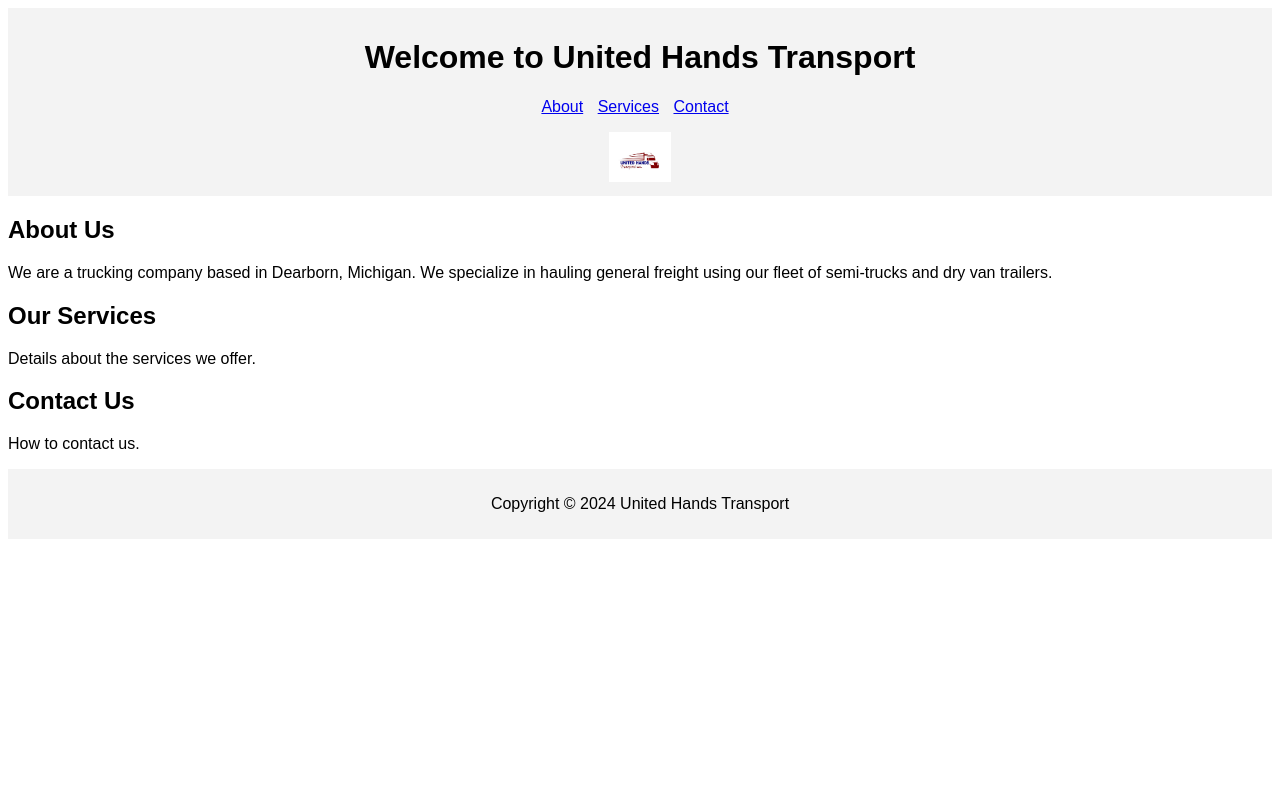
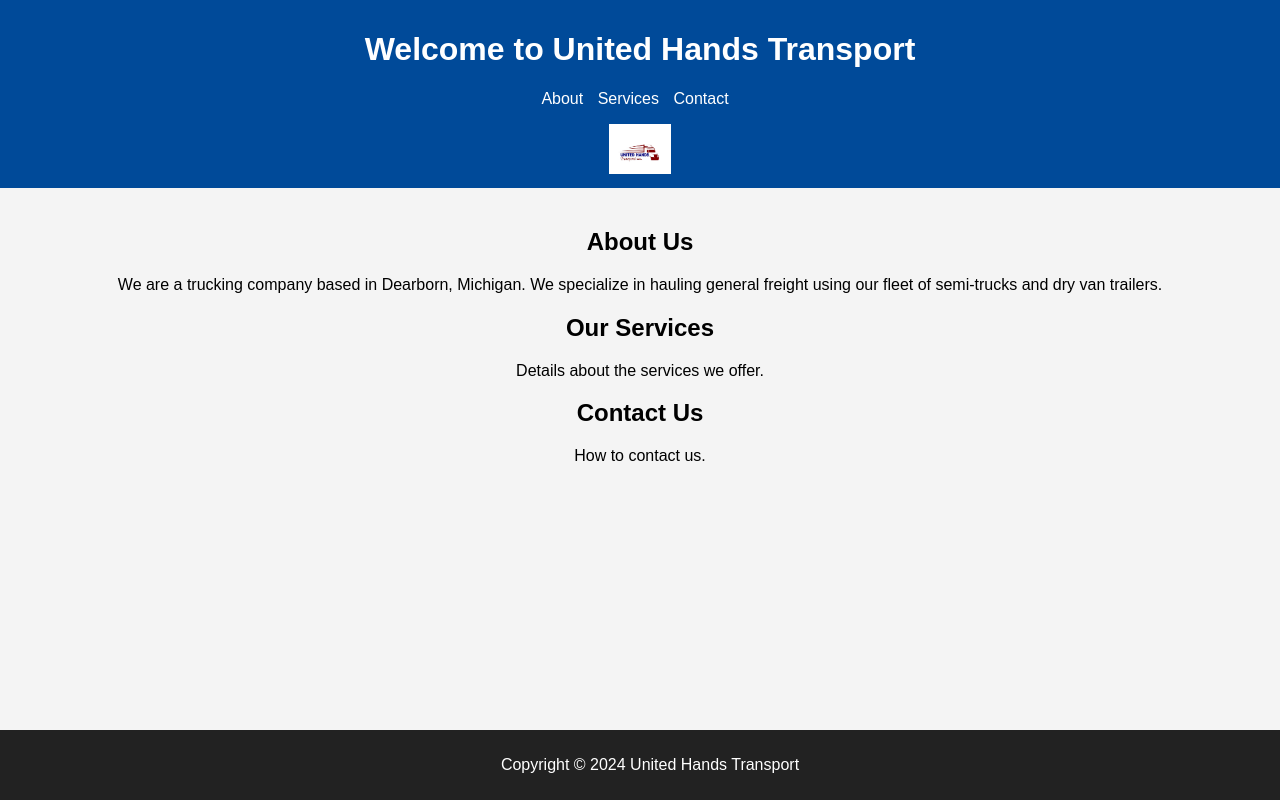
Before and after one commit to Unitedhandstransport/Unitedhandswebsite, a plain HTML site: page index.html in a window 1280 px wide. Drawn offline with Linux system fonts and the light colour scheme; a script that the page names is missing.

Commit message:
Update Styles.css

```diff
--- a/css/Styles.css
+++ b/css/Styles.css
@@ -1,16 +1,43 @@
 body {
     font-family: Arial, sans-serif;
+    margin: 0;
+    padding: 0;
+    background-color: #f4f4f4;
 }
-header, footer {
-    background-color: #f3f3f3;
-    padding: 10px;
+
+header {
+    background-color: #004a99;
+    color: white;
+    padding: 10px 20px;
     text-align: center;
 }
+
 nav ul {
     list-style-type: none;
     padding: 0;
 }
+
 nav ul li {
     display: inline;
     margin-right: 10px;
 }
+
+nav ul li a {
+    color: white;
+    text-decoration: none;
+}
+
+main {
+    padding: 20px;
+    text-align: center;
+}
+
+footer {
+    background-color: #222;
+    color: white;
+    text-align: center;
+    padding: 10px;
+    position: fixed;
+    bottom: 0;
+    width: 100%;
+}
```
